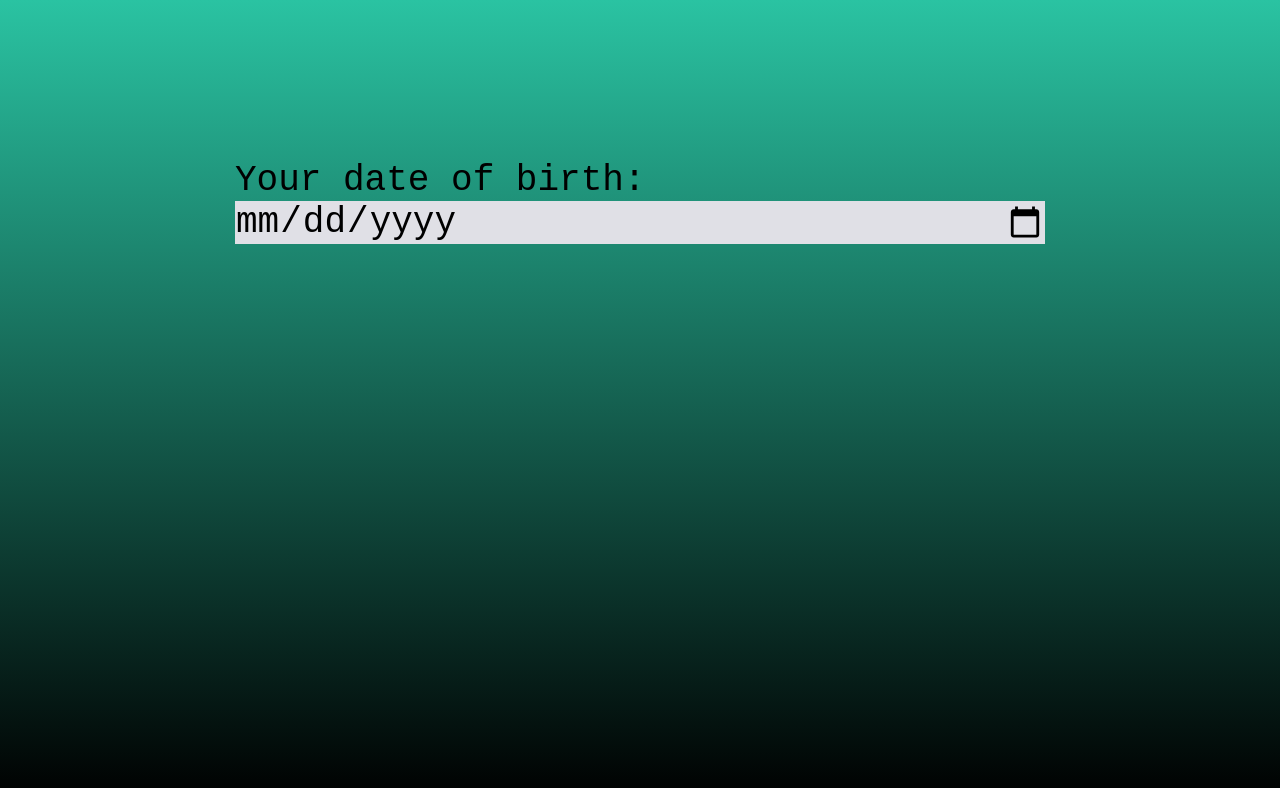
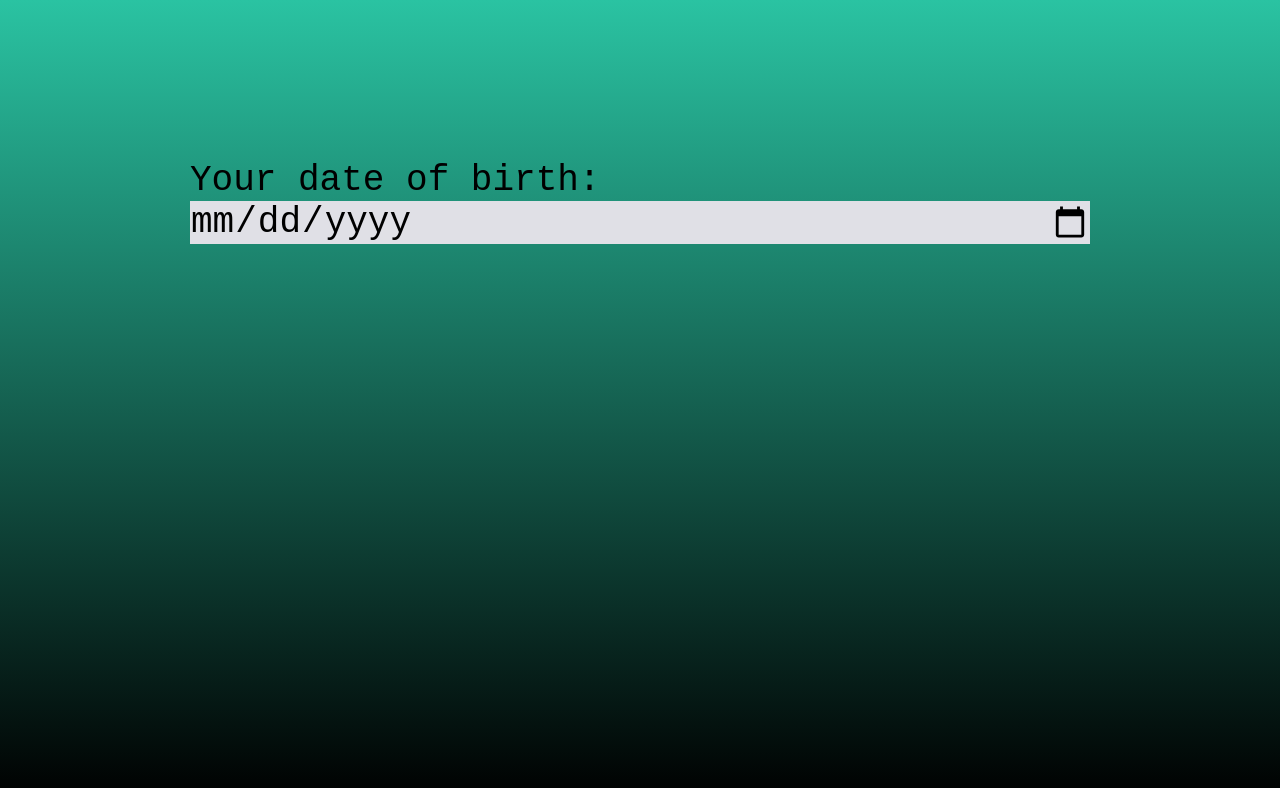
Before and after one commit to zblednu/time-till-death, a plain HTML site: page index.html in a window 1280 px wide. Drawn offline with Linux system fonts and the light colour scheme.

Commit message:
make body wider

```diff
--- a/style.css
+++ b/style.css
@@ -21,7 +21,7 @@ input {
 
 body {
   padding-top: 20vh;
-  width: 45rem;
+  width: 50rem;
   margin: auto;
   display: flex;
   flex-direction: column;
```
